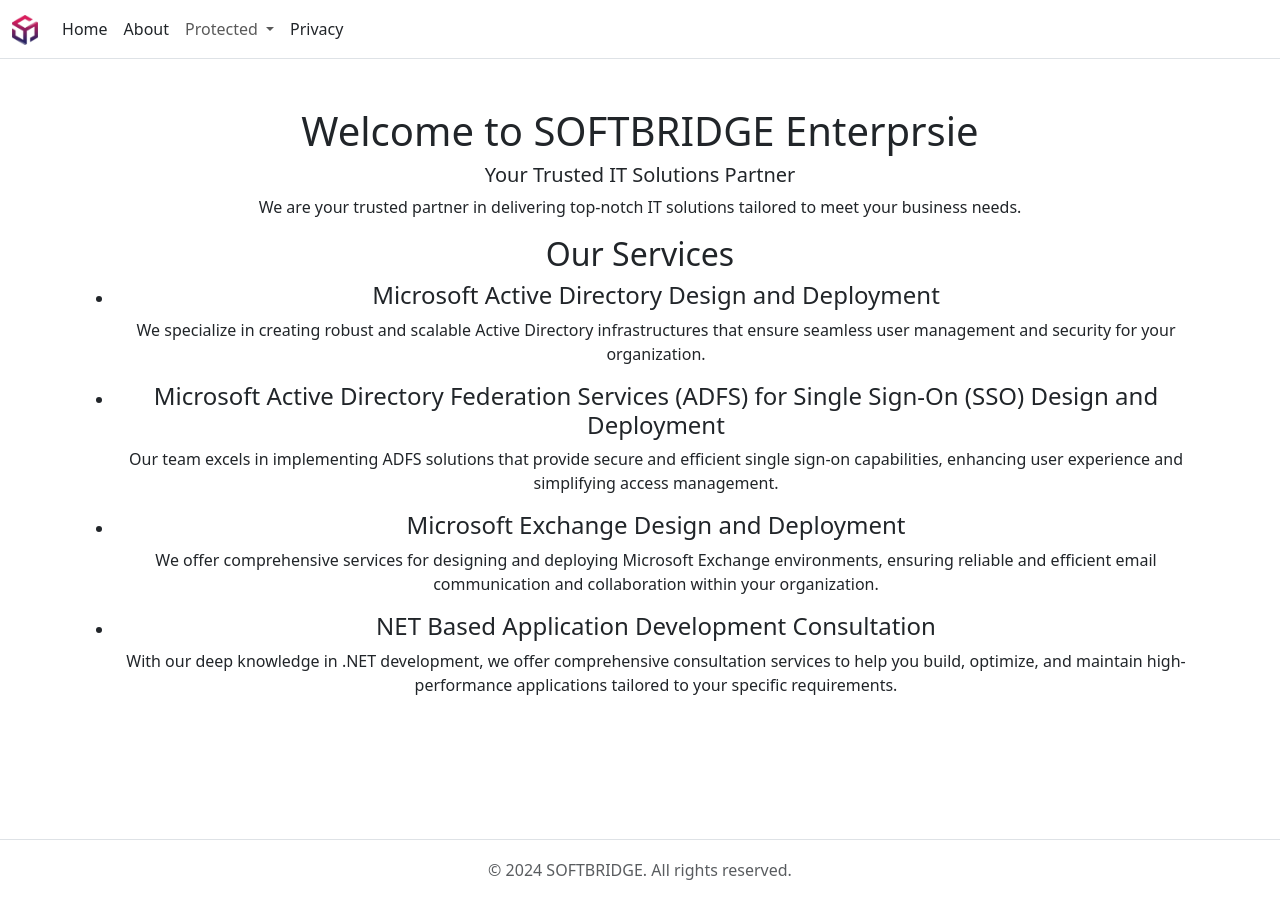
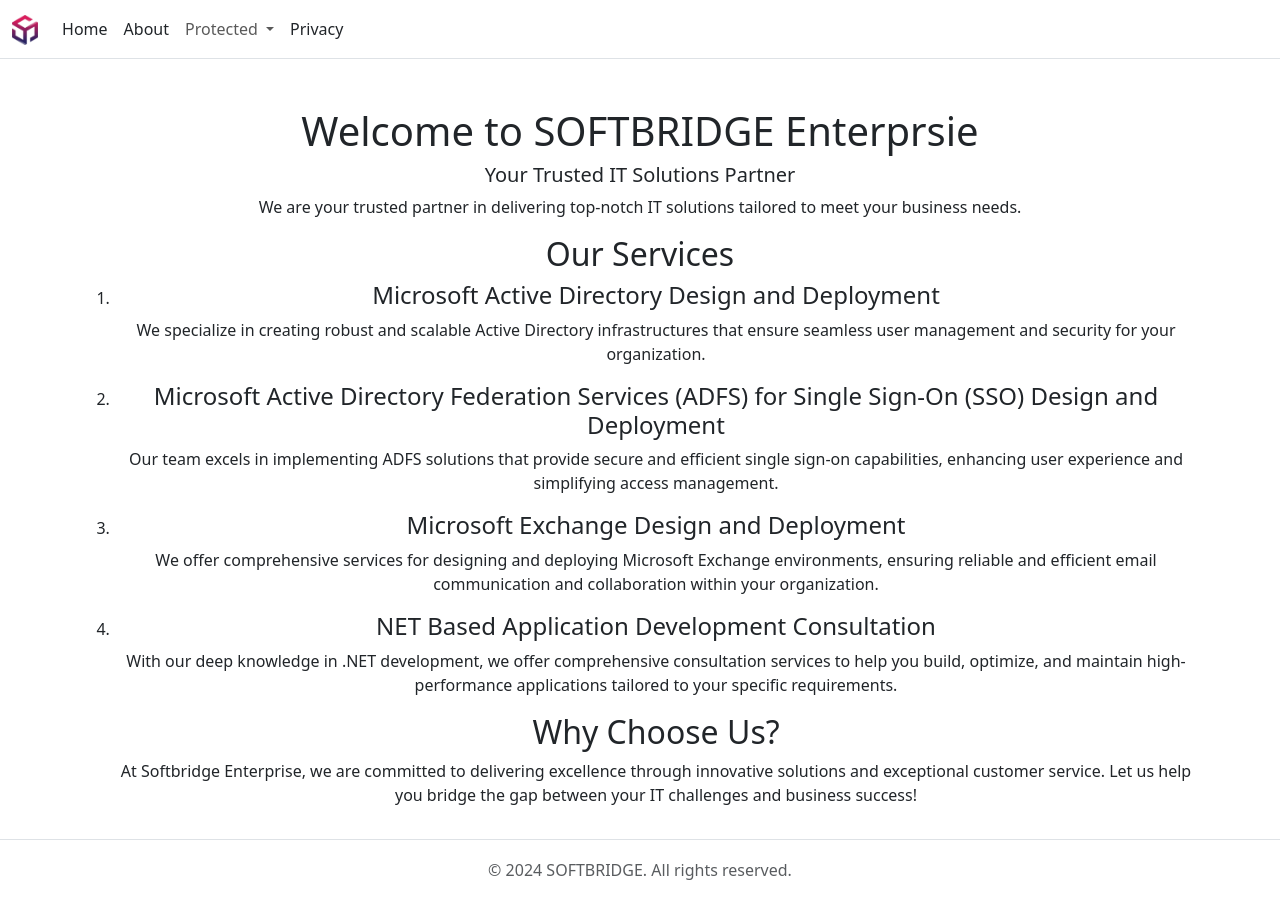
Before and after one commit to mfauziii/softbridge.github.io, a Jekyll site: the page built from index.md, in a window 1280 px wide. Built offline with Jekyll 4.4.1, drawn with Linux system fonts in a browser that asks for light colours; nearby versions of some CDN libraries.

Commit message:
Update home.html

```diff
--- a/_layouts/home.html
+++ b/_layouts/home.html
@@ -8,7 +8,7 @@
   <p>We are your trusted partner in delivering top-notch IT solutions tailored to meet your business needs.</p>
 
   <h2>Our Services</h2>
-  <ul>
+  <ol>
     <li>
       <h4>Microsoft Active Directory Design and Deployment</h4>
       <p>We specialize in creating robust and scalable Active Directory infrastructures that ensure
@@ -30,4 +30,10 @@
         optimize, and maintain high-performance applications tailored to your specific requirements.</p>
     </li>
   </ul>
+
+  <h2>Why Choose Us?</h2>
+  <p>
+    At Softbridge Enterprise, we are committed to delivering excellence through innovative solutions and exceptional customer service.
+    Let us help you bridge the gap between your IT challenges and business success!
+  </p>
 </div>
```
